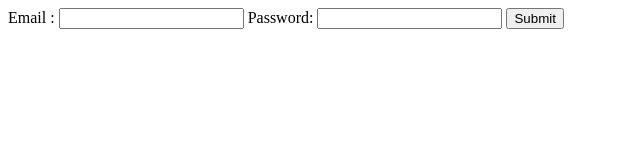
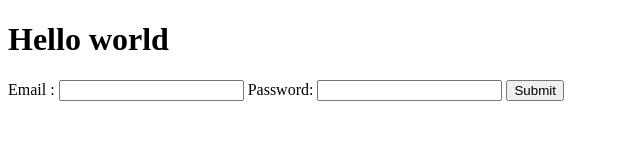
Before and after one commit to elpat77/Train_Schedule, a plain HTML site: page index.html in a window 1280 px wide. Shown: the whole page, without its empty margins (0-640 px from the left). Drawn offline with nearby package versions, Linux system fonts and the light colour scheme; no server answers.

Commit message:
verifying propper git set-up

```diff
--- a/index.html
+++ b/index.html
@@ -9,6 +9,7 @@
 </head>
 
 <body>
+    <H1>Hello world</H1>
     <form id="login">
         <span id="text-input">
             Email :
```
